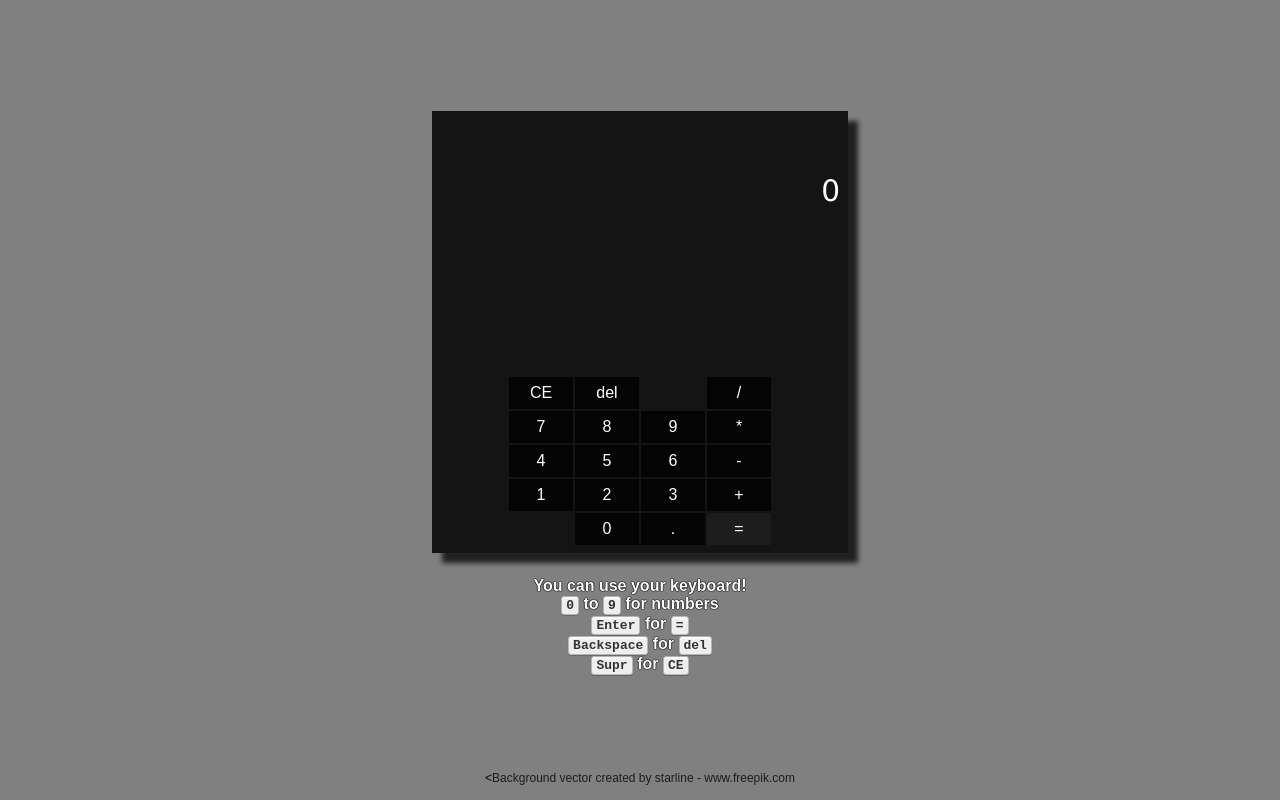
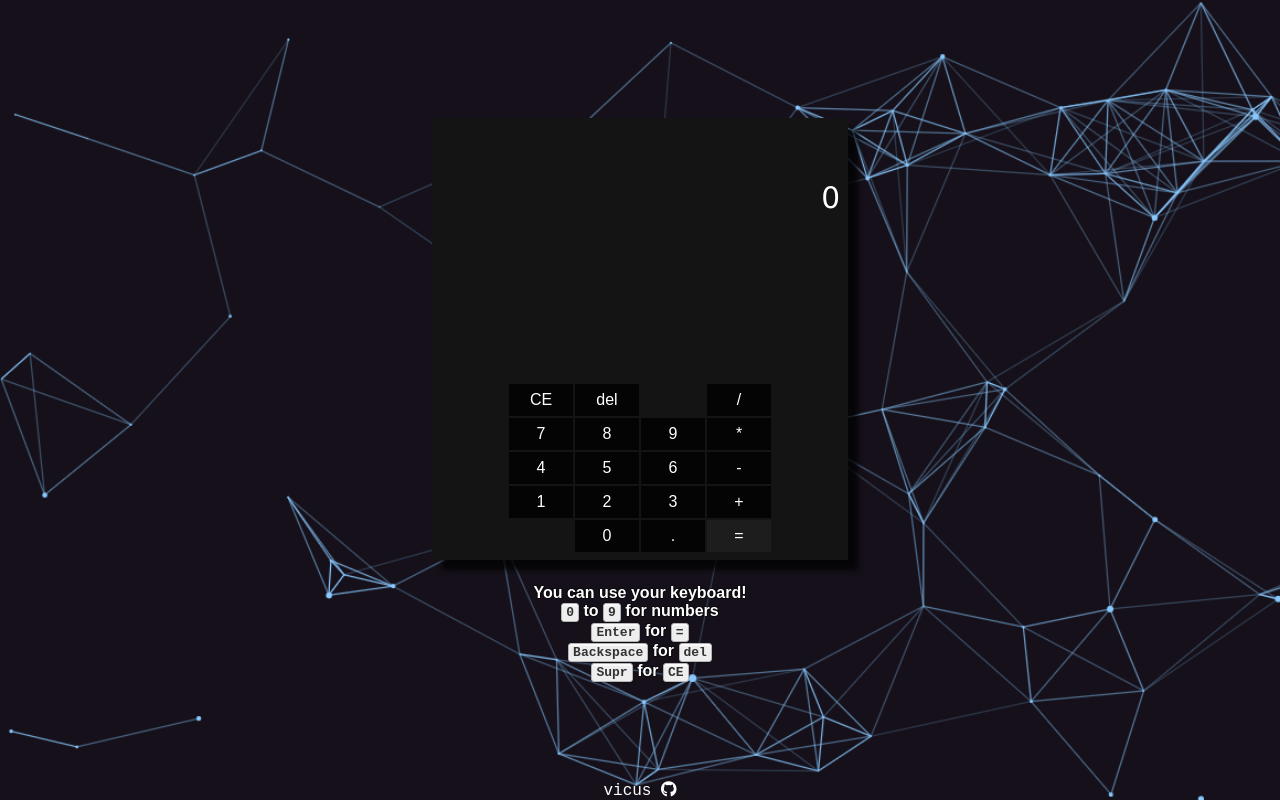
Before and after one commit to vicusb/calculator, a plain HTML site: page index.html in a window 1280 px wide. Drawn offline with Linux system fonts and the light colour scheme; a web font is replaced by a local one.

Commit message:
Add files via upload

```diff
--- a/index.html
+++ b/index.html
@@ -6,6 +6,7 @@
   <title>Calculator by vicus</title>
   <link rel="stylesheet" href="style.css">
   <link rel="shortcut icon" href="iconvicus.png" />
+  <script src="https://kit.fontawesome.com/6b191a9eea.js" crossorigin="anonymous"></script>
 </head>
 
 <body>
@@ -50,9 +51,10 @@
   </p>
 
 
-
+  <a href='https://github.com/vicusb' id="signature" >
+    vicus <i class="fab fa-github"></i>
   <script src="script.js"></script>
 </body>
-<footer><<a href='https://www.freepik.com/vectors/background'>Background vector created by starline - www.freepik.com</a></footer>
+
 
 </html>
--- a/style.css
+++ b/style.css
@@ -11,7 +11,7 @@ html {
     text-align: center;
     margin: 0;
     padding: 0;
-    background: url("background.jpg");
+    background: url("background.png");
     background-color: gray;
     background-size: cover;
   }
@@ -29,12 +29,17 @@ html {
 
   }
 
-  footer {
-    position: relative;
-    top: 12vh;
-    font-size: 1.5vh;
+  #signature {
+    display: block;
+    position: absolute;
+    bottom: 0px;
+    color:white;
+    text-align: end;
+    font-family: 'Courier New', Courier, monospace;
+    cursor: pointer;
+}
 
-  }
+
 
   a {
     color: rgb(28, 28, 28);
```
Also changed, not shown: background.png (added).
